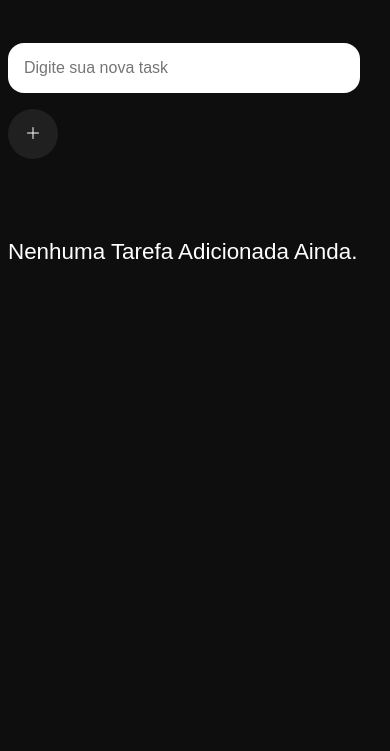
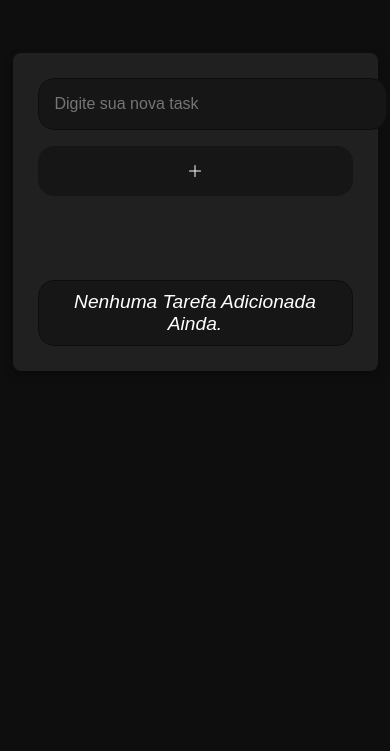
Before and after one commit to Mushroom6228/To-Do-List, a plain HTML site: page index.html in a window 390 px wide. Shown: the part 93-844 px from the top of the page. Drawn offline with Linux system fonts and the light colour scheme.

Commit message:
Correção de bugs

```diff
--- a/css/style.css
+++ b/css/style.css
@@ -17,12 +17,27 @@ body {
   flex-direction: column;
   align-items: center;
   gap: 3rem;
+  margin: 0;
+  min-height: 100vh;
+  padding: 20px;
+  box-sizing: border-box;
+}
+
+h1 {
+  color: var(--color-green);
+  margin-bottom: 20px;
 }
 
 .content {
   display: flex;
   flex-direction: column;
   gap: 4rem;
+  background-color: var(--color-dark2);
+  padding: 25px;
+  border-radius: 8px;
+  box-shadow: 0 4px 8px rgba(0, 0, 0, 0.3);
+  width: 90%;
+  max-width: 500px;
 }
 
 .content--add-item {
@@ -41,22 +56,39 @@ body {
 }
 
 #input-new-task {
-  width: 20rem;
+  flex-grow: 1;
+  width: auto;
   border-radius: 1rem;
+  background-color: var(--color-dark3);
+  color: var(--color-white);
+  border: 1px solid var(--color-dark);
+}
+
+#input-new-task:focus {
+  border-color: var(--color-green);
+  box-shadow: 0 0 0 2px rgba(103, 195, 80, 0.4);
 }
 
 #btn-new-task {
-  background-color: var(--color-dark2);
+  background-color: var(--color-dark3);
   color: var(--color-white);
   border-radius: 50%;
   width: 50px;
   height: 50px;
   cursor: pointer;
   transition: 0.4s;
+  display: flex;
+  justify-content: center;
+  align-items: center;
+  flex-shrink: 0;
 }
 
 #btn-new-task:hover {
-  background-color: var(--color-dark3);
+  background-color: var(--color-dark);
+}
+
+#btn-new-task svg {
+  fill: var(--color-white);
 }
 
 #to-do-list {
@@ -64,6 +96,7 @@ body {
   flex-direction: column;
   gap: 1rem;
   padding: 0;
+  margin: 0;
 }
 
 #to-do-list li {
@@ -73,30 +106,70 @@ body {
   display: flex;
   align-items: center;
   justify-content: space-between;
+  background-color: var(--color-dark3);
+  padding: 10px 15px;
+  border-radius: 1rem;
+  border: 1px solid var(--color-dark);
 }
 
 #to-do-list li:hover {
-  background-color: var(--color-dark3);
+  background-color: var(--color-dark);
   transition: 0.4s;
-  border-radius: 1rem;
-  padding-left: 1rem;
+  padding-left: 1.5rem; /
 }
 
-#btn-ok {
+.remove-btn {
   border: none;
-  background-color: var(--color-green);
+  background-color: var(--color-red);
   color: var(--color-white);
   padding: 0.4rem 0.8rem;
   border-radius: 50%;
-  width: 50px;
-  height: 50px;
+  width: 40px;
+  height: 40px;
   display: flex;
   justify-content: center;
   align-items: center;
   cursor: pointer;
   transition: 0.4s;
+  flex-shrink: 0;
 }
 
-#btn-ok:hover {
-  background-color: var(--color-green2);
+.remove-btn:hover {
+  background-color: var(--color-red2);
 }
+
+.remove-btn svg {
+  fill: var(--color-white);
+}
+
+.no-tasks {
+  text-align: center;
+  color: var(--color-white);
+  font-style: italic;
+  padding: 15px;
+  border: 1px dashed var(--color-dark);
+  border-radius: 5px;
+  background-color: var(--color-dark3);
+  margin-top: 20px;
+}
+
+@media (max-width: 600px) {
+  .content--add-item {
+    flex-direction: column;
+    align-items: stretch;
+  }
+
+  #input-new-task {
+    width: 100%;
+  }
+
+  #btn-new-task {
+    width: 100%;
+    border-radius: 1rem;
+    padding: 1rem;
+  }
+
+  #to-do-list li {
+    font-size: 1.2rem;
+  }
+}
--- a/index.html
+++ b/index.html
@@ -15,11 +15,7 @@
           id="input-new-task"
           placeholder="Digite sua nova task"
         />
-        <button
-          onclick="newTask()"
-          id="btn-new-task"
-          title="Adicionar uma nova task"
-        >
+        <button id="btn-new-task" title="Adicionar uma nova task">
           <svg
             xmlns="http://www.w3.org/2000/svg"
             width="16"
--- a/js/script.js
+++ b/js/script.js
@@ -1,5 +1,6 @@
 const localStorageKey = "to-do-list";
 const inputNewTask = document.getElementById("input-new-task");
+const btnNewTask = document.getElementById("btn-new-task");
 const todoListElement = document.getElementById("to-do-list");
 
 function getTasksFromLocalStorage() {
@@ -22,6 +23,7 @@ function taskExists(taskName) {
     (task) => task.name.toLowerCase() === taskName.toLowerCase()
   );
 }
+
 function addNewTask() {
   inputNewTask.style.border = "";
   const newTaskName = inputNewTask.value.trim();
@@ -43,6 +45,7 @@ function addNewTask() {
   inputNewTask.value = "";
   renderTasks();
 }
+
 function renderTasks() {
   const tasks = getTasksFromLocalStorage();
   todoListElement.innerHTML = "";
@@ -81,6 +84,7 @@ function removeTask(taskNameToRemove) {
   renderTasks();
 }
 
+btnNewTask.addEventListener("click", addNewTask);
 todoListElement.addEventListener("click", (event) => {
   const target = event.target.closest(".remove-btn");
   if (target) {
@@ -90,4 +94,5 @@ todoListElement.addEventListener("click", (event) => {
     }
   }
 });
+
 document.addEventListener("DOMContentLoaded", renderTasks);
```
